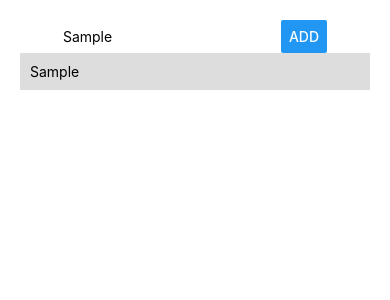
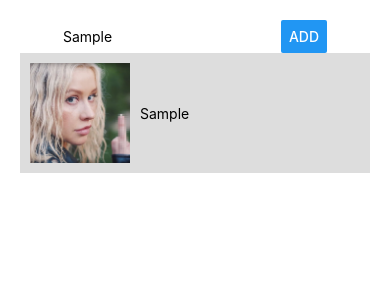
Before and after one commit to neekey/learn-react-native, a React Native app: screen / in a window 390 px wide. Both pictures are taken after typing "Sample" into the empty fields and a click on the button "ADD". Shown: the top 300 px of the page. Built offline with nearby package versions, Linux system fonts and the light colour scheme.

Commit message:
add place detail modal

```diff
--- a/App.js
+++ b/App.js
@@ -2,10 +2,26 @@ import React from 'react';
 import { StyleSheet, View } from 'react-native';
 import NewPlace from './src/components/newPlace';
 import PlaceList from './src/components/placeList';
+import PlaceDetail from './src/components/placeDetail';
+import placeImage from './src/assets/example_img.jpg';
+
+const images = [
+  placeImage,
+  { uri: 'https://www.billboard.com/files/media/Christina-Aguilera-press-photo-02-billboard-1548.jpg' },
+];
 
 export default class App extends React.Component {
   state = {
     places: [],
+    selectedPlaceKey: null,
+  };
+
+  getSelectedPlaceKey = () => {
+    const { selectedPlaceKey, places } = this.state;
+    if (selectedPlaceKey) {
+      return places.find(item => item.key === selectedPlaceKey);
+    }
+    return null;
   };
 
   handlePlaceAdd = (newPlace) => {
@@ -13,13 +29,31 @@ export default class App extends React.Component {
         places: [...this.state.places, {
           key: String(Math.random()),
           name: newPlace,
+          image: images[Math.random() >= 0.5 ? 0 : 1],
         }],
     });
   };
 
-  handlePlaceDelete = key => {
+  handlePlaceDelete = () => {
+    const { selectedPlaceKey, places } = this.state;
+    if (selectedPlaceKey) {
+      this.setState({
+        places: places.filter(
+          item => item.key !== selectedPlaceKey
+        ),
+      });
+    }
+  };
+
+  handlePlaceDetailModalClose = () => {
     this.setState({
-      places: this.state.places.filter(item => item.key !== key),
+      selectedPlaceKey: null,
+    });
+  };
+
+  handlePlaceSelect = key => {
+    this.setState({
+      selectedPlaceKey: key,
     });
   };
 
@@ -28,8 +62,12 @@ export default class App extends React.Component {
       <View style={styles.container}>
         <NewPlace
           onAddPlace={this.handlePlaceAdd} />
+        <PlaceDetail
+          onDeletePlace={this.handlePlaceDelete}
+          onCloseModal={this.handlePlaceDetailModalClose}
+          place={this.getSelectedPlaceKey()} />
         <PlaceList
-          onItemDelete={this.handlePlaceDelete}
+          onSelectItem={this.handlePlaceSelect}
           places={this.state.places} />
       </View>
     );
--- a/src/components/listItem/index.js
+++ b/src/components/listItem/index.js
@@ -1,13 +1,14 @@
 import React from 'react';
 import PropTypes from 'prop-types';
-import { Text, View, StyleSheet, TouchableOpacity } from 'react-native';
+import { Text, View, StyleSheet, TouchableOpacity, Image } from 'react-native';
 
-export default function ListItem({ placeName, onItemPress}) {
+export default function ListItem({ placeName, placeImage, onItemPress}) {
   return (
     <TouchableOpacity
       activeOpacity={0.6}
       onPress={onItemPress}>
       <View style={styles.listItem}>
+        <Image resizeMode="cover" style={styles.placeImage} source={placeImage} />
         <Text>{placeName}</Text>
       </View>
     </TouchableOpacity>
@@ -17,6 +18,7 @@ export default function ListItem({ placeName, onItemPress}) {
 ListItem.propTypes = {
   placeName: PropTypes.string,
   onItemPress: PropTypes.func,
+  placeImage: PropTypes.any,
 };
 
 const styles = StyleSheet.create({
@@ -25,5 +27,12 @@ const styles = StyleSheet.create({
     width: '100%',
     marginBottom: 5,
     padding: 10,
-  }
+    flexDirection: 'row',
+    alignItems: 'center',
+  },
+  placeImage:  {
+    width: 100,
+    height: 100,
+    marginRight: 10,
+  },
 });
--- /dev/null
+++ b/src/components/placeDetail/index.js
@@ -0,0 +1,46 @@
+import React from 'react';
+import PropTypes from 'prop-types';
+import { View, Image, Text, Modal, Button, StyleSheet } from 'react-native';
+
+export default function PlaceDetail({ place, onCloseModal, onDeletePlace }) {
+  const visible = !!place;
+  let view = null;
+  if (place) {
+    view = (
+      <View style={styles.placeDetail}>
+        <Image style={styles.placeImage} source={place.image} />
+        <Text style={styles.placeName}>{place.name}</Text>
+      </View>
+    )
+  }
+  return (
+    <Modal visible={visible} onRequestClose={onCloseModal}>
+      {view}
+      <View style={styles.placeActions}>
+        <Button onPress={onCloseModal} title="Close" />
+        <Button onPress={onDeletePlace} title="Delete" color="red" />
+      </View>
+    </Modal>
+  );
+}
+
+PlaceDetail.propTypes = {
+  place: PropTypes.object,
+  onDeletePlace: PropTypes.func,
+  onCloseModal: PropTypes.func,
+};
+
+const styles = StyleSheet.create({
+  placeDetail: {},
+  placeImage: {
+    width: '100%',
+    height: 300,
+  },
+  placeName: {
+    textAlign: 'center',
+    fontSize: 24,
+    fontWeight: 'bold',
+  },
+  placeActions: {
+  }
+});
--- a/src/components/placeList/index.js
+++ b/src/components/placeList/index.js
@@ -3,13 +3,14 @@ import PropTypes from 'prop-types';
 import ListItem from '../listItem';
 import { FlatList, StyleSheet } from 'react-native';
 
-export default function PlaceList({ places, onItemDelete }) {
+export default function PlaceList({ places, onSelectItem }) {
   return (
     <FlatList
       data={places}
       renderItem={data => (
         <ListItem
-          onItemPress={() => onItemDelete(data.item.key)}
+          placeImage={data.item.image}
+          onItemPress={() => onSelectItem(data.item.key)}
           placeName={data.item.name} />
       )}
       style={styles.placeList} />
@@ -18,11 +19,11 @@ export default function PlaceList({ places, onItemDelete }) {
 
 PlaceList.propTypes = {
   places: PropTypes.array,
-  onItemDelete: PropTypes.func,
+  onSelectItem: PropTypes.func,
 };
 
 PlaceList.defaultProps = {
-  onItemDelete: () => null,
+  onSelectItem: () => null,
 };
 
 const styles = StyleSheet.create({
```
Also changed, not shown: src/assets/example_img.jpg (added).
